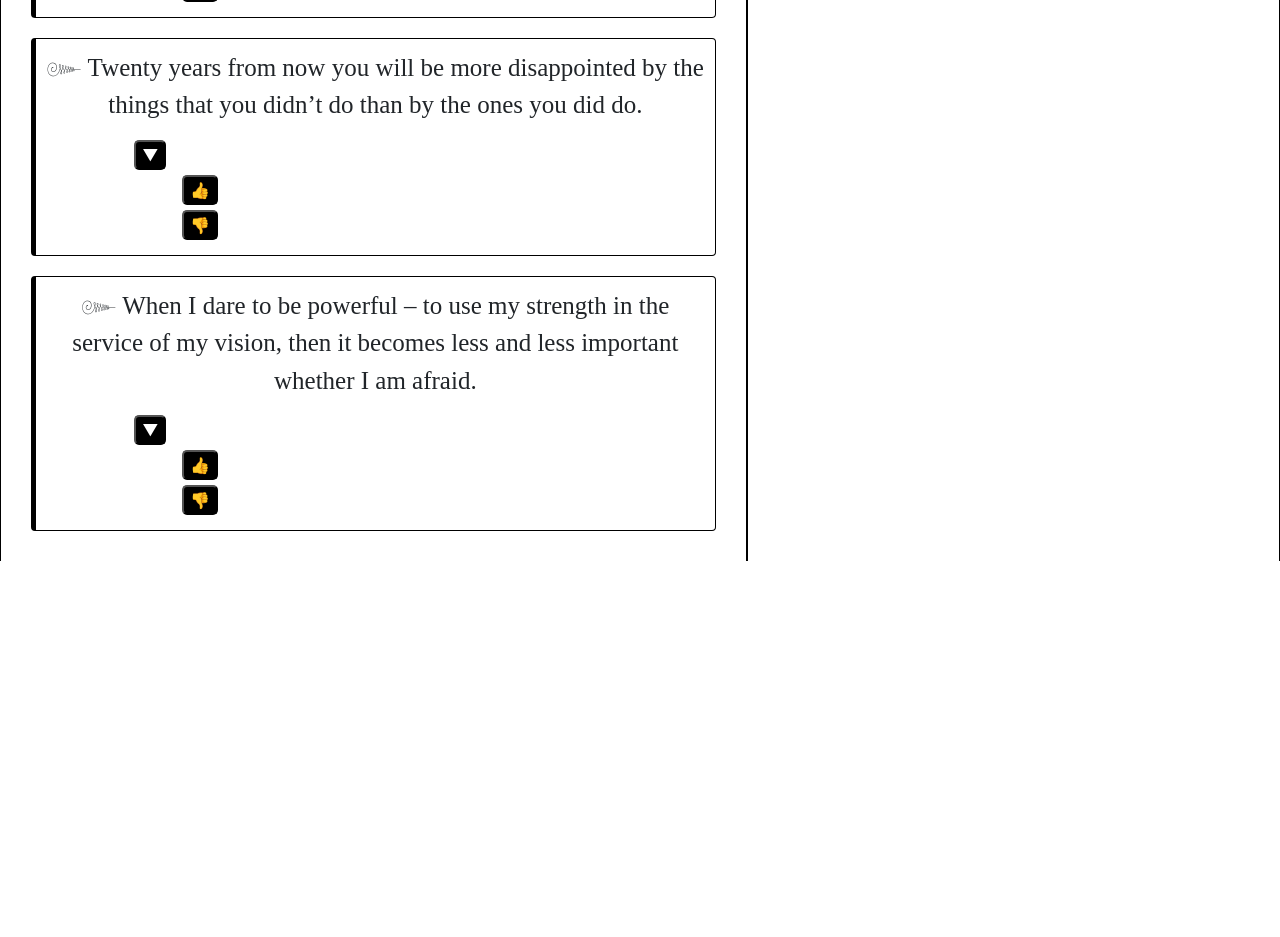
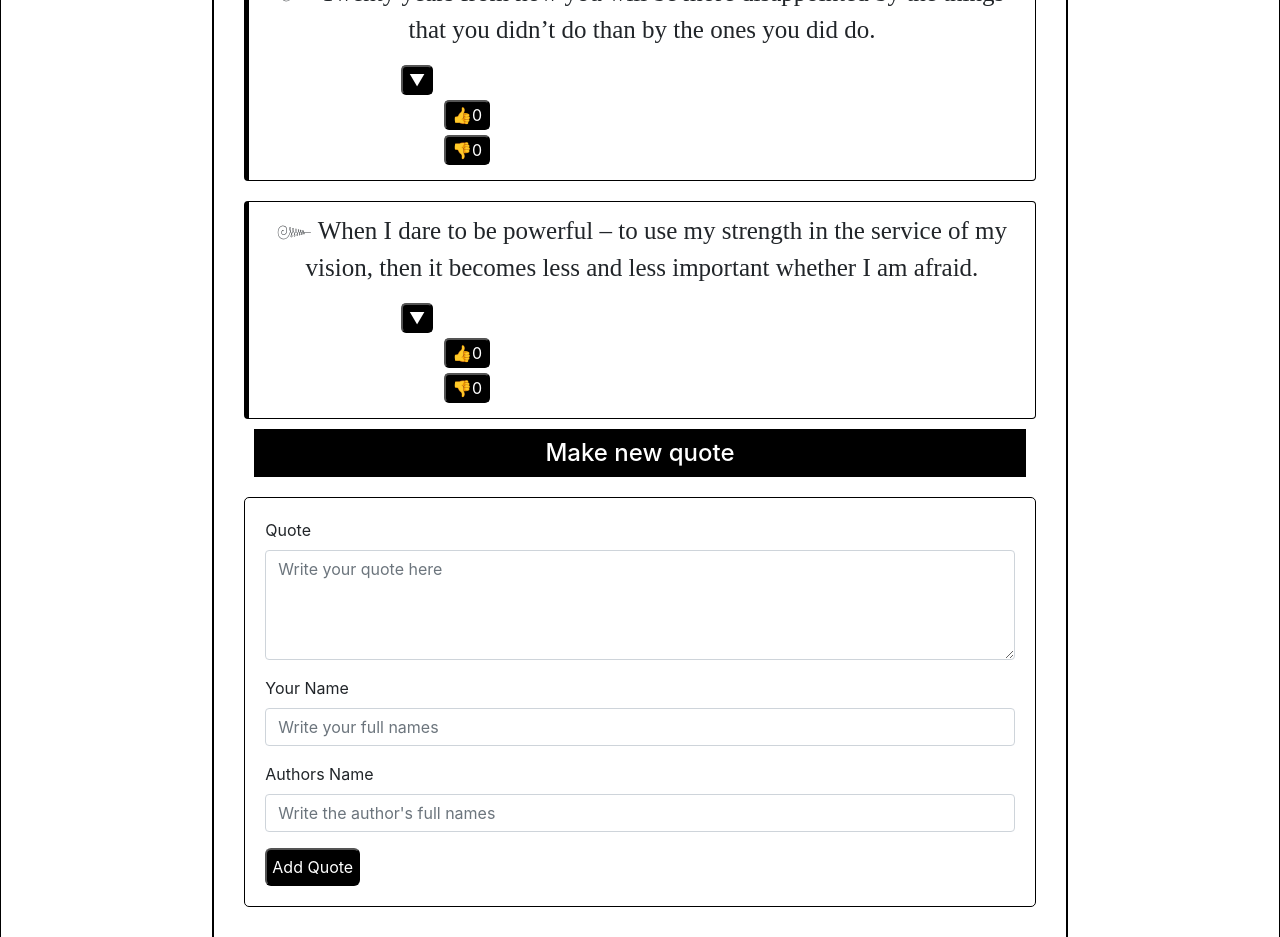
Before and after one commit to Uomar7/Quotes-1, an Angular app: page / in a window 1280 px wide. Shown: the part 1000-1937 px from the top of the page. Before the commit the page ends 1561 px from the top, so only its background shows below. Built offline with nearby package versions, Linux system fonts and the light colour scheme.

Commit message:
changes layout from tabular to column form to make it more user friendly

```diff
--- a/src/app/quotes-details/quotes-details.component.html
+++ b/src/app/quotes-details/quotes-details.component.html
@@ -1,7 +1,8 @@
 
 
 <!--Display quote details-->
-<p>{{quote.information}}</p>
+<p>Posted by {{quote.information}}</p>
+<p>Author: {{quote.author}}</p>
 <p>Posted on {{quote.postDate|date}}</p>
 <!--Display the post date-->
 <p>Posted {{quote.postDate|dateCount}} days ago</p><br>
--- a/src/app/quotes-details/quotes-details.component.ts
+++ b/src/app/quotes-details/quotes-details.component.ts
@@ -13,6 +13,7 @@ export class QuotesDetailsComponent implements OnInit {
     this.deleteit.emit(deleting);
   }
 
+
   constructor() { }
 
   ngOnInit() {
--- a/src/app/quotes-form/quotes-form.component.css
+++ b/src/app/quotes-form/quotes-form.component.css
@@ -1,8 +1,11 @@
-textarea{
-  width:400px;
-}
+
 form{
   text-align: left;
+  margin-top: 10px;
+  border:1px solid black;
+  border-radius: 5px;
+  padding:20px;
+  width:100%;
 }
 .btn1{
   color: white;
--- a/src/app/quotes-form/quotes-form.component.html
+++ b/src/app/quotes-form/quotes-form.component.html
@@ -23,6 +23,14 @@
                 #information="ngModel">
 
             </div>
+            <div class="form-group">
+
+                <label for="information">Authors Name</label>
+                <input placeholder="Write the author's full names" type="text" required class="form-control" id="information"
+                [(ngModel)]="newQuotes.author" name='author'
+                #author="ngModel">
+
+            </div>
 
 
             <button type="Submit" class="btn1">Add Quote</button>
--- a/src/app/quotes-form/quotes-form.component.ts
+++ b/src/app/quotes-form/quotes-form.component.ts
@@ -8,7 +8,7 @@ import{Quotes} from '../quotes'
 })
 export class QuotesFormComponent implements OnInit {
 
-   newQuotes=new Quotes('','',new Date());
+   newQuotes=new Quotes('','','',new Date());
    @Output() addQuotes=new EventEmitter<Quotes>();
 
    submitQuotes(){
--- a/src/app/quotes.ts
+++ b/src/app/quotes.ts
@@ -1,7 +1,14 @@
 export class Quotes {
   public showInformation:boolean;
-  constructor (public name:string,public information:string,
-  public postDate:Date){
-    this.showInformation = false
+  public counter1:number;
+  public counter2:number;
+
+  constructor (public name:string,public information:string,public author:string,
+  public postDate:Date,){
+
+    this.showInformation = false;
+
+    this.counter1=0;
+    this.counter2=0;
   }
 }
--- a/src/app/quotes/quotes.component.css
+++ b/src/app/quotes/quotes.component.css
@@ -19,15 +19,22 @@ button{
   border-radius: 5px;
   margin-bottom:5px;
 }
-.col-md-7,.col-md-5{
+.col-md-8,.col-md-2{
   border-left: 1px solid black;
   border-right: 1px solid black;
   padding:30px;
 }
-h3,h4{
+h3{
   margin:15px;
   border-bottom: 1px solid black;
   padding-bottom: 10px;
+  margin-bottom: 10px;
+}
+h4{
+  background-color: black;
+  color:white;
+  padding:10px;
+  margin:10px;
 }
 #votes{
   margin-left: 100px;
--- a/src/app/quotes/quotes.component.html
+++ b/src/app/quotes/quotes.component.html
@@ -1,27 +1,31 @@
 <!--This displays the list of quotes-->
 <div class="container-fluid">
   <div class="row">
-<div class="col-md-7">
+    <div class="col-md-2">
+      </div>
+<div class="col-md-8">
   <h3>Quotes library</h3>
     <div class="quote" *ngFor='let quote of quotes;let i = index'>
         <p>๛ {{quote.name}}</p>
        <!--Button to toogle hide and show quote details-->
         <button  (click)='toogleDetails(i)'>▼</button>
 
-        <button id="votes" (click)='like'>👍</button>
-        <span id="likebtn"></span>
-        <button id="votes" click='dislike'>👎</button>
-        <span id="dislikebtn"></span>
+        <button id="votes" (click)='like(i)'>👍{{counter1}}</button>
+
+        <button id="votes" (click)='dislike(i)'>👎{{counter2}}</button>
+
 
         <!--Obtains details about a quote from quote-details-->
         <app-quotes-details *ngIf="quote.showInformation"
          [quote]='quote' (deleteit)='deleteQuote($event,i)'></app-quotes-details>
     </div>
+    <h4>Make new quote</h4>
+  <!--Refers to quotes-form.html to display form-->
+ <app-quotes-form (addQuotes)='addNewQuotes($event)'></app-quotes-form>
     </div>
-    <div class="col-md-5">
-      <h4>Make new quote</h4>
-    <!--Refers to quotes-form.html to display form-->
-   <app-quotes-form (addQuotes)='addNewQuotes($event)'></app-quotes-form>
+
+    <div class="col-md-2">
+
    </div>
    </div>
   </div>
--- a/src/app/quotes/quotes.component.ts
+++ b/src/app/quotes/quotes.component.ts
@@ -8,16 +8,16 @@ import{Quotes} from '../quotes'
 export class QuotesComponent implements OnInit {
 
   quotes = [
-    new Quotes('Fly, if you cant fly run, if you cant run walk,if you cant walk crawl .',
-      'Author: Myles Munroe',new Date()),
-    new Quotes('Get busy living or get busy dying.Life is not a test till you start failing','Author: Mark claine',
+    new Quotes('Fly, if you cant fly run, if you cant run walk,if you cant walk crawl .','James Kuria',
+      ' Myles Munroe',new Date()),
+    new Quotes('Get busy living or get busy dying.Life is not a test till you start failing','Maxwel Kaina',' Mark claine',
         new Date()),
-    new Quotes('The first step toward success is taken when you refuse to be a captive of the environment in which you first find yourself.'
-       ,'Author: Stephen King',new Date()),
+    new Quotes('The first step toward success is taken when you refuse to be a captive of the environment in which you first find yourself.',
+    'Austine Kipchilagat',' Stephen King',new Date()),
     new Quotes('Twenty years from now you will be more disappointed by the things that you didn’t do than by the ones you did do.',
-       'Author: Mark Twaine',new Date()),
+       'Christine Mulindi',' Mark Twaine',new Date()),
     new Quotes('When I dare to be powerful – to use my strength in the service of my vision, then it becomes less and less important whether I am afraid.',
-       'Author: Audre leon', new Date()),
+       'Bilha Wangare',' Audre leon', new Date()),
 
   ]
 
@@ -39,6 +39,15 @@ export class QuotesComponent implements OnInit {
         this.quotes.push(quote)
       }
 
+      public counter1:number=0;
+       like(index){
+         this.counter1+=1;
+       }
+      public counter2:number=0;
+       dislike(index){
+         this.counter2+=1;
+       }
+
   constructor() { }
 
   ngOnInit() {
```
Also changed, not shown: 1 other file (tests, documents, lock files or other folders).
